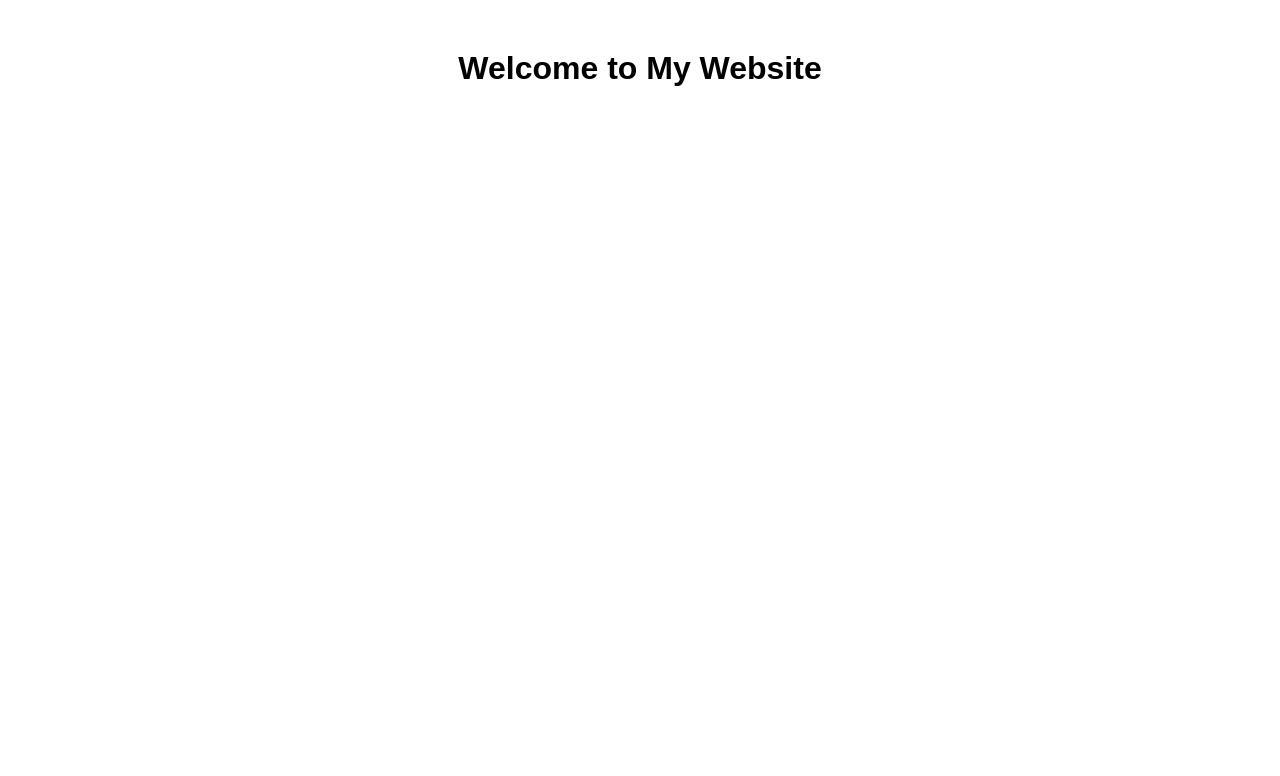
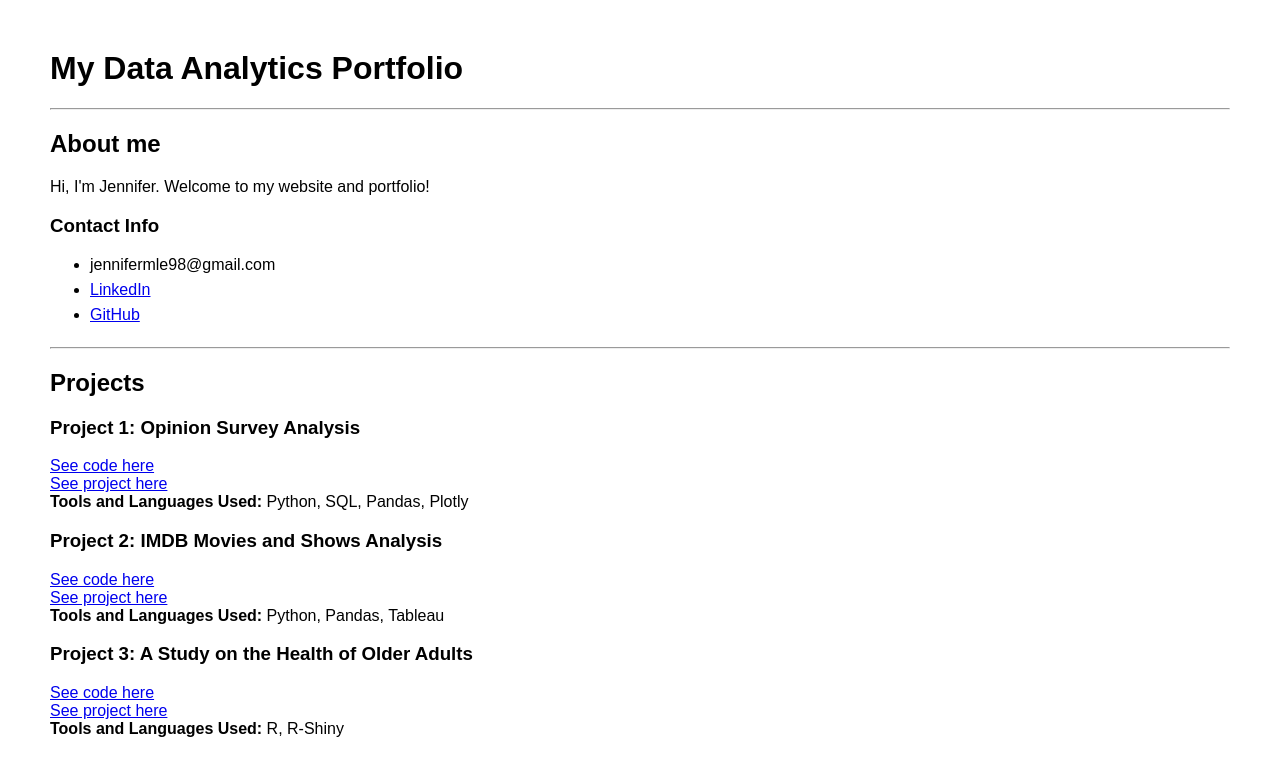
Before and after one commit to JenniferMLe/Portfolio-Website, a plain HTML site: page index.html in a window 1280 px wide. Drawn offline with Linux system fonts and the light colour scheme.

Commit message:
added links to project and code

```diff
--- a/index.html
+++ b/index.html
@@ -3,16 +3,63 @@
 <head>
     <meta charset="UTF-8">
     <meta name="viewport" content="width=device-width, initial-scale=1.0">
-    <title>Jennifer Le: Data Analytics Portfolio</title>
+    <title>Jennifer's Website</title>
     <style>
         body {
             font-family: Arial, sans-serif;
-            text-align: center;
             margin: 50px;
+        }
+        ul li {
+            padding-bottom: 7px; /* Adjust as needed */
         }
     </style>
 </head>
 <body>
-    <h1>Welcome to My Website</h1>
+    <h1>My Data Analytics Portfolio</h1>
+    <hr>
+    <h2>About me</h2>
+    Hi, I'm Jennifer. Welcome to my website and portfolio!
+
+    <p>
+        <h3>Contact Info</h3>
+        <ul>
+            <li>jennifermle98@gmail.com</li>
+            <!-- target="_blank" opens the link in a new tab -->
+            <li><a href="https://www.linkedin.com/in/jenle3/" target="_blank">LinkedIn</a></li>
+            <li><a href="https://github.com/JenniferMLe" target="_blank">GitHub</a></li>
+        </ul>
+    </p>
+    <hr>
+    <h2>Projects</h2>
+    <p>
+        <h3>Project 1: Opinion Survey Analysis</h3>
+        <a href="https://github.com/JenniferMLe/Opinion-Survey-Analysis" target="_blank">
+            See code here
+        </a><br>
+        <a href="https://jennifermle.github.io/Opinion-Survey-Analysis/" target="_blank">
+            See project here
+        </a><br>
+        <b>Tools and Languages Used:</b> Python, SQL, Pandas, Plotly
+
+        <h3>Project 2: IMDB Movies and Shows Analysis</h3>
+        <a href="https://github.com/JenniferMLe/IMDB-Analysis" target="_blank">
+            See code here
+        </a><br>
+        <a href="https://public.tableau.com/app/profile/jennifer.le2881/viz/imdb_17397301473560/RatingsDashboard" target="_blank">
+            See project here
+        </a><br>
+        <b>Tools and Languages Used:</b> Python, Pandas, Tableau
+
+        <h3>Project 3: A Study on the Health of Older Adults</h3>
+        <a href="https://github.com/JenniferMLe/Older-Adults-Health-Analysis" target="_blank">
+            See code here
+        </a><br>
+        <a href="https://older-adults-health-analysis-fce83fcac23d.herokuapp.com/ " target="_blank">
+            See project here
+        </a><br>
+        <b>Tools and Languages Used:</b> R, R-Shiny
+    </p>
+
+
 </body>
 </html>
```
